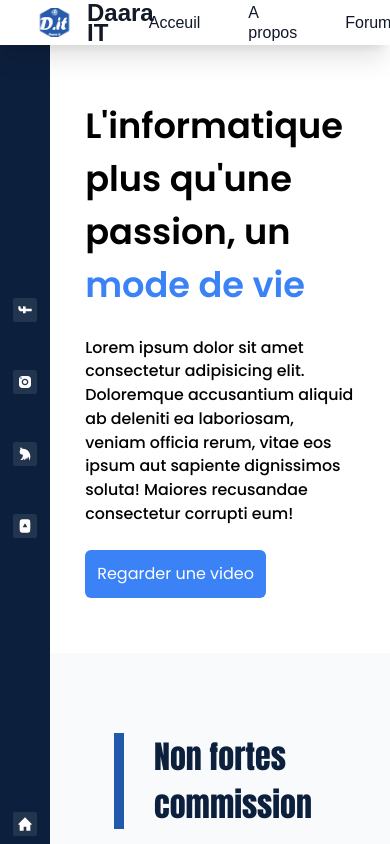
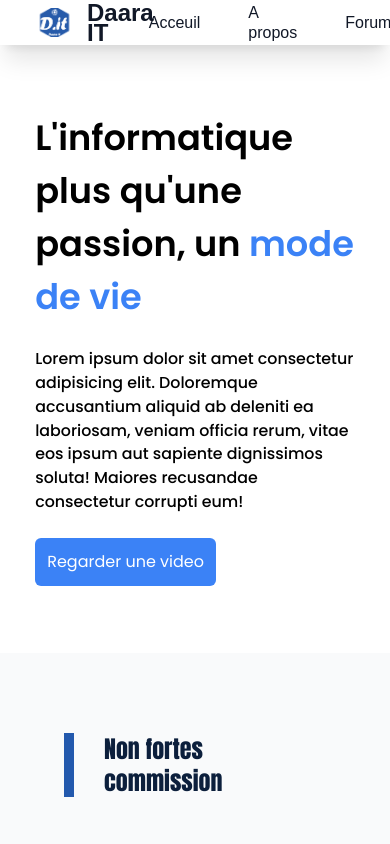
Before and after one commit to Takha65/DaaraIT-site-officiel, a React (Create React App) app: page / in a window 390 px wide. Shown: the top 844 px of the page. Built offline with nearby package versions, Linux system fonts and the light colour scheme.

Commit message:
gerer le overflow

```diff
--- a/src/App.css
+++ b/src/App.css
@@ -8,4 +8,7 @@
 
 }
 
+.bg-contacts{
+  background-color: var(--blueSecondary);
+}
 @import "react-alice-carousel/lib/alice-carousel.css";
--- a/src/components/modules/sidemenu.jsx
+++ b/src/components/modules/sidemenu.jsx
@@ -8,7 +8,7 @@ import {ReactComponent as HomeIcon} from "../../ressources/icons/home.svg"
 
 const SideMenu = () => {
     return (
-        <div className='h-screen w-[50px] fixed top-0 bg-[#0C1F3C] flex items-end'>
+        <div className='h-screen w-[50px] hidden sm:block fixed top-0 bg-[#0C1F3C] flex items-end'>
             <div className="w-full h-full flex items-center justify-between flex-col pb-2">
                 <li className="vide"></li>
                 <ul className="h-full flex items-center justify-center flex-col">
--- a/src/components/modules/title.jsx
+++ b/src/components/modules/title.jsx
@@ -1,7 +1,7 @@
 import "../motdupresi/motdupresi.css";
 function TitleComponent({title}) {
     return (
-        <h3 className="titrePr">{title}</h3>
+        <h3 className="titrePr text-2xl">{title}</h3>
      );
 }
 
--- a/src/components/motdupresi/motdupresi.css
+++ b/src/components/motdupresi/motdupresi.css
@@ -23,7 +23,7 @@ section{
 }
 
 .titrePr{
-    font-size: 2rem;
+    /* font-size: 2rem; */
     font-weight: bold;
     color: var(--bluePrimary);
     margin-bottom: 50px;
--- a/src/layouts/AppTemplate.jsx
+++ b/src/layouts/AppTemplate.jsx
@@ -11,7 +11,7 @@ const AppTemplate = () => {
       <Menu />
       <div className="corps flex">
         <SideMenu />
-        <div className="content w-full ml-[50px] mt-[45px] bg-[#F2F2F2]">
+        <div className="content w-full  sm:ml-[50px] mt-[45px] bg-[#F2F2F2]">
           <Outlet />
         </div>
       </div>
--- a/src/pages/home/Contact.js
+++ b/src/pages/home/Contact.js
@@ -2,7 +2,7 @@ import Input from "../../components/forms/input";
 
 const Contact = () => {
     return (
-        <div className="container-xl  bg-blue-600 px-[4rem] py-[5rem]">
+        <div className="container-xl  bg-contacts px-[4rem] py-[5rem]">
           <h1
             className={
               "text-[1.3rem] font-[700] border-l-[10px] border-black px-6 text-white "
--- a/src/pages/home/Home.js
+++ b/src/pages/home/Home.js
@@ -11,7 +11,7 @@ import Contact from "./Contact";
 const Home = () => {
 
   return (
-    <div className="w-full h-auto">
+    <div className="w-full">
       {/* <div>Banner</div> */}
       {/* <HomeCommission /> */}
       <HeaderSection />
```
Also changed, not shown: 2 other files (tests, documents, lock files or other folders).
